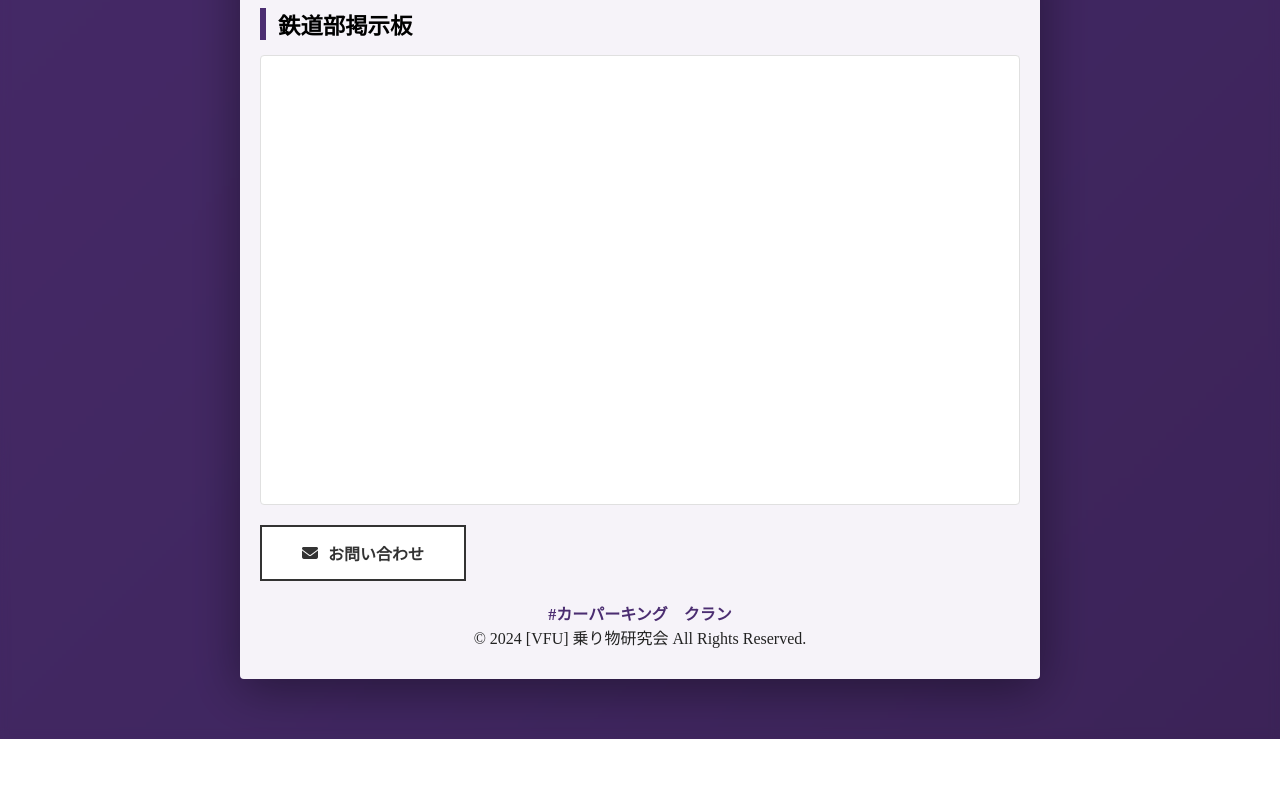
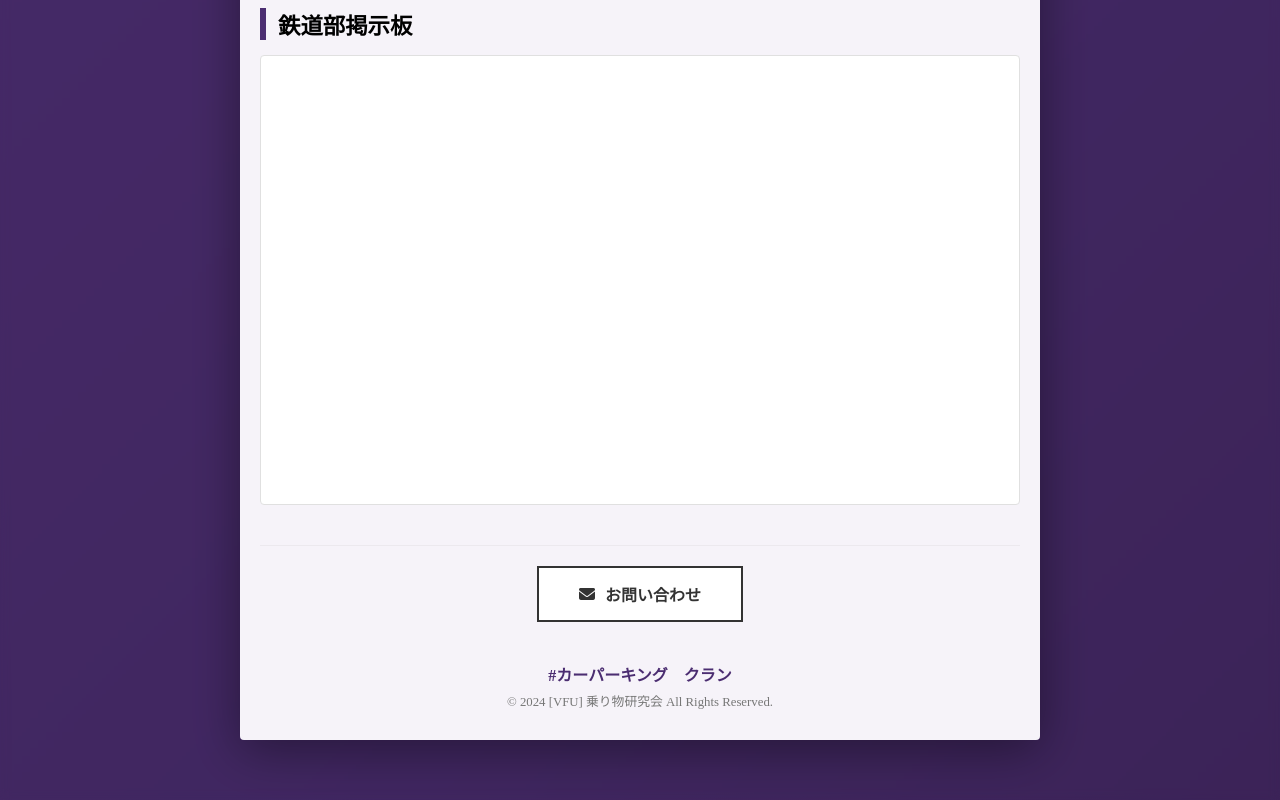
Before and after one commit to edokyukou-png/-VFU-, a plain HTML site: page index.html in a window 1280 px wide. Shown: the part 2313-3113 px from the top of the page. Before the commit the page ends 3052 px from the top, so only its background shows below. Drawn offline with Linux system fonts and the light colour scheme; a script that the page names is missing.

Commit message:
Refactor CSS with comments and style improvements

```diff
--- a/css/style.css
+++ b/css/style.css
@@ -1,6 +1,8 @@
+/* --- 1. 基本リセット --- */
 html, body { margin: 0; padding: 0; width: 100%; overflow-x: hidden; }
 * { box-sizing: border-box; }
 
+/* --- 2. カラー・変数設定 --- */
 :root {
     --main-color: #4b2d71;
     --car-color: #ae2631;
@@ -26,6 +28,7 @@ body.dark-mode {
     --main-color: #b388ff;
 }
 
+/* --- 3. 背景アニメーション --- */
 html { scroll-behavior: smooth; }
 body {
     font-family: 'Noto Serif JP', serif;
@@ -36,12 +39,14 @@ body {
 }
 @keyframes gradient { 0% { background-position: 0% 50%; } 50% { background-position: 100% 50%; } 100% { background-position: 0% 50%; } }
 
+/* --- 4. レイアウト構造 --- */
 .overlay {
     min-height: 100vh; background: rgba(0, 0, 0, 0.15); backdrop-filter: blur(5px);
-    padding: 20px 10px 60px 10px; /* ここが一番上の紫バーの太さです */
+    padding: 20px 10px 60px 10px;
 }
 .wrapper { max-width: 800px; margin: 0 auto; }
 
+/* --- 5. 電光掲示板 --- */
 .ticker-container {
     width: 100%; margin-bottom: 25px; background: rgba(0, 0, 0, 0.9); border-radius: 4px; border: 3px solid #ffffff;
     overflow: hidden; box-shadow: 0 0 15px rgba(255, 255, 255, 0.3);
@@ -50,7 +55,9 @@ body {
 .news-ticker span { display: inline-block; padding-left: 100%; animation: ticker 25s linear infinite; font-weight: bold; }
 @keyframes ticker { 0% { transform: translateX(0); } 100% { transform: translateX(-100%); } }
 
+/* --- 6. メインコンテンツ --- */
 .container { background: var(--container-bg); padding: 30px 20px; border-radius: 4px; box-shadow: 0 10px 50px rgba(0,0,0,0.4); }
+
 .top-nav-row { display: flex; align-items: center; margin-bottom: 20px; }
 .mode-switch { cursor: pointer; padding: 8px 12px; background: rgba(200,200,200,0.3); border-radius: 20px; font-size: 0.8rem; }
 .yt-small-btn { display: flex; align-items: center; gap: 6px; text-decoration: none; font-size: 0.8rem; color: var(--youtube-color); background: #fff; padding: 7px 12px; border-radius: 20px; margin-left: auto; margin-right: 10px; border: 1px solid var(--youtube-color); }
@@ -60,12 +67,15 @@ header { text-align: center; margin-bottom: 30px; border-bottom: 1px solid rgba(
 h2 { font-size: clamp(1.6rem, 7vw, 2.5rem); color: var(--main-color); margin: 0; }
 .official-text { font-size: 0.95rem; color: var(--official-text-color); font-weight: bold; margin-top: 8px; display: block; }
 
+/* --- 7. 掲示板リンクボタン --- */
 .nav-buttons { display: flex; flex-direction: column; gap: 12px; margin-top: 25px; align-items: center; }
-.bbs-announce { width: 100%; max-width: 450px; padding: 12px 20px; background: #ffffff; text-decoration: none; border-radius: 4px; border: 2.5px solid; text-align: center; }
+.bbs-announce { width: 100%; max-width: 450px; padding: 12px 20px; background: #ffffff; text-decoration: none; border-radius: 4px; border: 2.5px solid; text-align: center; transition: 0.3s; }
+.bbs-announce:hover { transform: translateY(-3px); box-shadow: 0 5px 15px rgba(0,0,0,0.1); }
 .btn-recruit { color: var(--recruit-color); border-color: var(--recruit-color); }
 .btn-car { color: var(--car-color); border-color: var(--car-color); }
 .btn-train { color: var(--train-color); border-color: var(--train-color); }
 
+/* --- 8. オープンチャットカード --- */
 .main-oc-title { text-align: center; font-size: 1.5rem; font-weight: bold; color: var(--line-color); margin: 30px 0; }
 .section-grid { display: flex; flex-direction: column; gap: 25px; margin-bottom: 40px; }
 .info-card { background: var(--card-bg); padding: 25px; border-radius: 4px; border-top: 6px solid; text-align: center; }
@@ -75,13 +85,42 @@ h2 { font-size: clamp(1.6rem, 7vw, 2.5rem); color: var(--main-color); margin: 0;
 .icon-train { color: var(--train-color); font-size: 3rem; margin-bottom: 10px; }
 
 .link-button { display: block; padding: 14px; color: white; text-decoration: none; border-radius: 4px; font-weight: bold; }
+
+/* --- 9. 掲示板セクション --- */
 .bbs-section { margin-top: 60px; }
-.bbs-title { border-left: 6px solid var(--main-color); padding-left: 12px; font-size: 1.4rem; margin-bottom: 15px; color: var(--bbs-title-color); }
+.bbs-title { border-left: 6px solid var(--main-color); padding-left: 12px; font-size: 1.4rem; margin-bottom: 15px; color: var(--bbs-title-color); font-weight: bold; }
 .bbs-wrap { background: #fff; padding: 10px; border-radius: 4px; border: 1px solid #e0e0e0; min-height: 450px; margin-bottom: 20px; }
 
-.btn-contact { display: inline-flex; align-items: center; gap: 10px; padding: 14px 40px; background: #ffffff; color: #333; text-decoration: none; border: 2px solid #333; font-weight: bold; }
+/* --- 10. お問い合わせ（中央寄せ修正済み） --- */
+.contact-section {
+    text-align: center;
+    margin: 40px 0;
+    padding-top: 20px;
+    border-top: 1px solid rgba(150,150,150,0.1);
+}
+
+.btn-contact {
+    display: inline-flex;  /* 内容に合わせて幅を決める */
+    align-items: center;
+    justify-content: center;
+    gap: 10px;
+    padding: 14px 40px;
+    background: #ffffff;
+    color: #333;
+    text-decoration: none;
+    border: 2px solid #333;
+    font-weight: bold;
+    transition: 0.3s;
+    margin: 0 auto;       /* 中央に配置 */
+}
+.btn-contact:hover { background: #f0f0f0; transform: translateY(-2px); }
+
+/* --- 11. フッター --- */
 footer { text-align: center; margin-top: 20px; }
-.hashtag-footer { color: var(--main-color); font-weight: bold; }
+.hashtag-footer { color: var(--main-color); font-weight: bold; margin-bottom: 5px; }
+.footer-copy { font-size: 0.8rem; color: #777; }
 
+/* --- 12. モーダル --- */
 .modal { display: none; position: fixed; z-index: 2000; left: 0; top: 0; width: 100%; height: 100%; background: rgba(0,0,0,0.8); }
 .modal-content { background: #fff; margin: 15% auto; padding: 30px; width: 90%; max-width: 500px; border-radius: 8px; text-align: center; color: #333; }
+.modal-name { font-weight: bold; font-size: 1.2rem; display: block; margin-bottom: 10px; }
```
